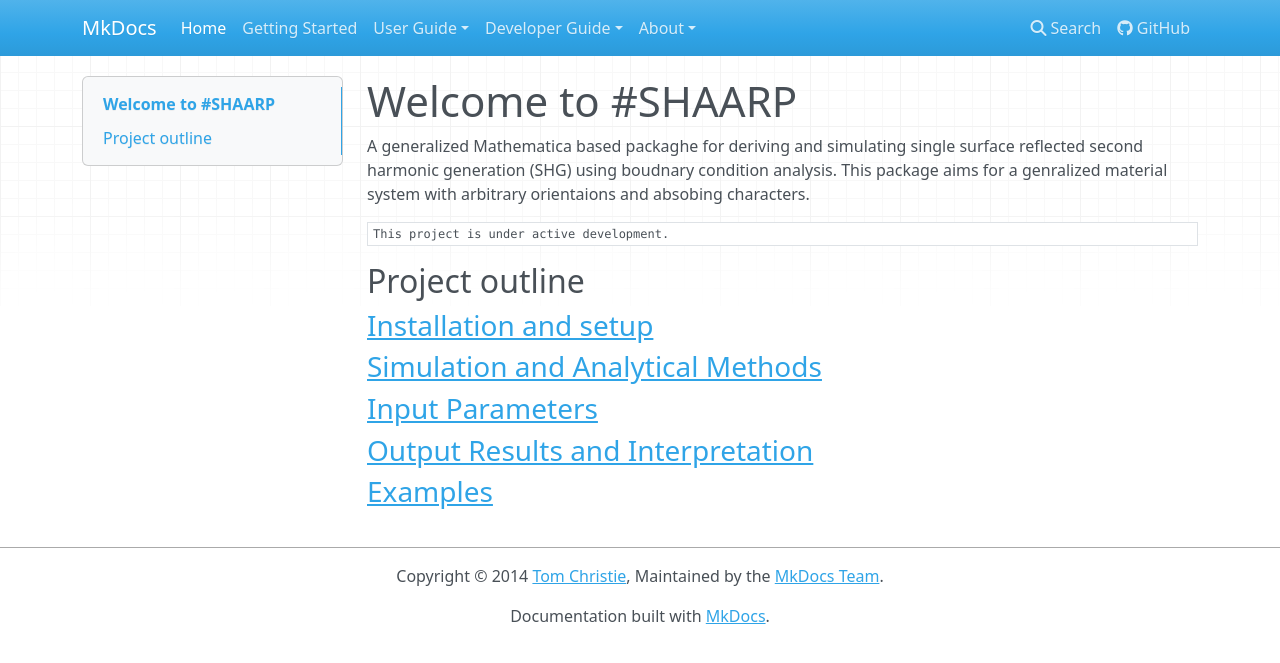
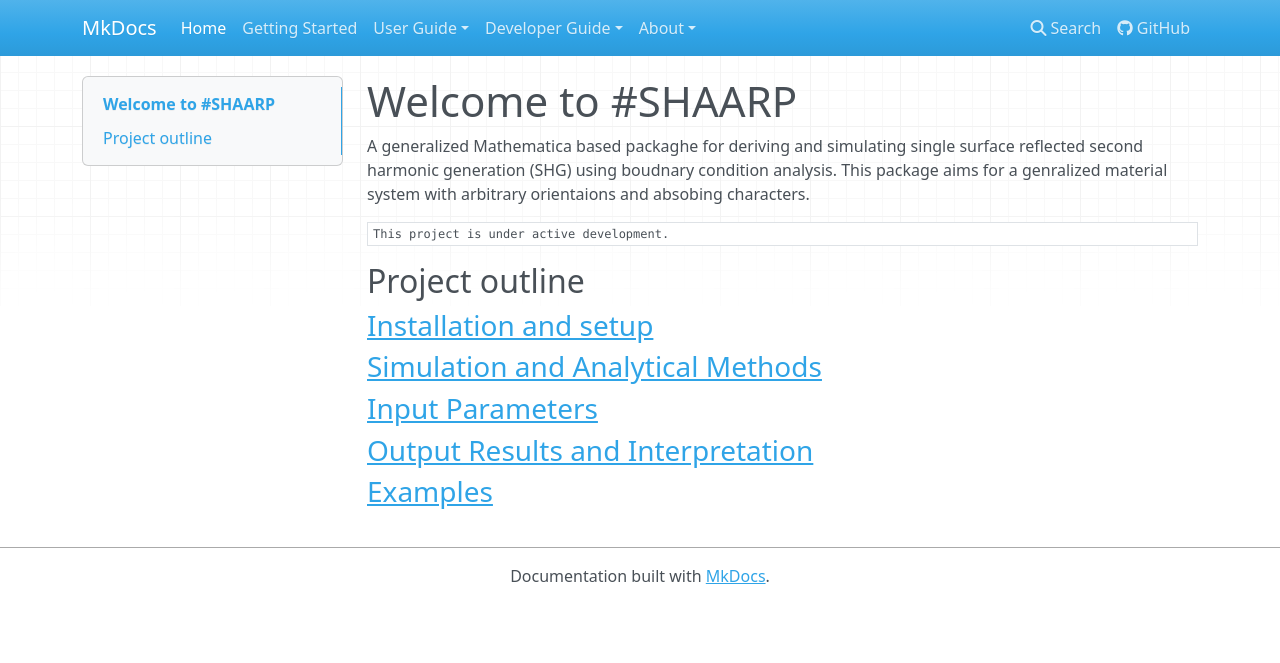
Before and after one commit to Rui-Zu/SHAARP_Single-Interface, an MkDocs documentation site: the page built from docs/index.md, in a window 1280 px wide. Shown: the top 663 px of the page. Built offline with MkDocs 1.6.1, drawn with Linux system fonts in a browser that asks for light colours; nearby versions of some CDN libraries.

Commit message:
Update mkdocs.yml

```diff
--- a/mkdocs.yml
+++ b/mkdocs.yml
@@ -39,23 +39,3 @@ nav:
 
 extra_css:
     - css/extra.css
-
-markdown_extensions:
-    - toc:
-        permalink: 
-    - admonition
-    - attr_list
-    - def_list
-    - mdx_gh_links:
-        user: mkdocs
-        repo: mkdocs
-
-copyright: Copyright &copy; 2014 <a href="https://twitter.com/_tomchristie">Tom Christie</a>, Maintained by the <a href="/about/release-notes/#maintenance-team">MkDocs Team</a>.
-
-plugins:
-    - search
-    - redirects:
-        redirect_maps:
-            user-guide/plugins.md: dev-guide/plugins.md
-            user-guide/custom-themes.md: dev-guide/themes.md
-            user-guide/styling-your-docs.md: user-guide/choosing-your-theme.md
```
